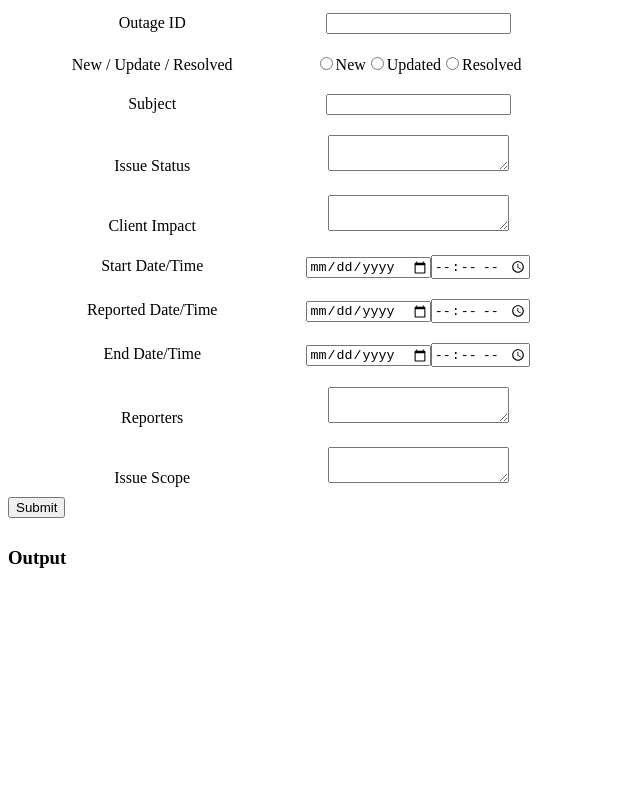
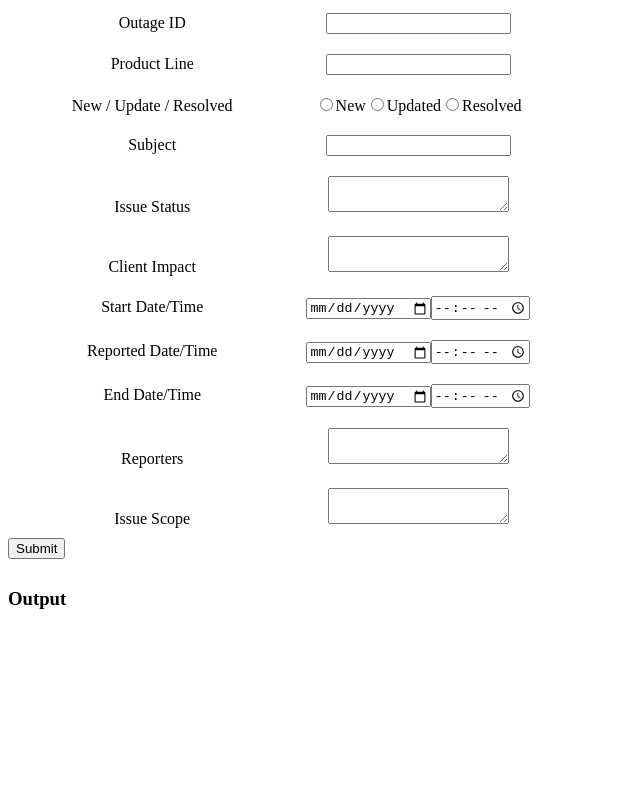
Before and after one commit to sflaggjr/pin_builder, a plain HTML site: page index.html in a window 1280 px wide. Shown: the part 64-854 px from the top of the page, without its empty margins (0-640 px from the left). Drawn offline with Linux system fonts and the light colour scheme.

Commit message:
commit 6

```diff
--- a/index.html
+++ b/index.html
@@ -12,6 +12,10 @@
     <div class='divRow'>
       <div class='divCell'>Outage ID</div>
       <div class='divCell'><input type='text' id='outageID' class='dataPoint'></div>
+    </div>
+    <div class='divRow'>
+        <div class='divCell'>Product Line</div>
+        <div class='divCell'><input type='text' id='product' class='dataPoint'></div>
     </div>
     <div class='divRow'>
       <div class='divCell'>New / Update / Resolved</div>
```
